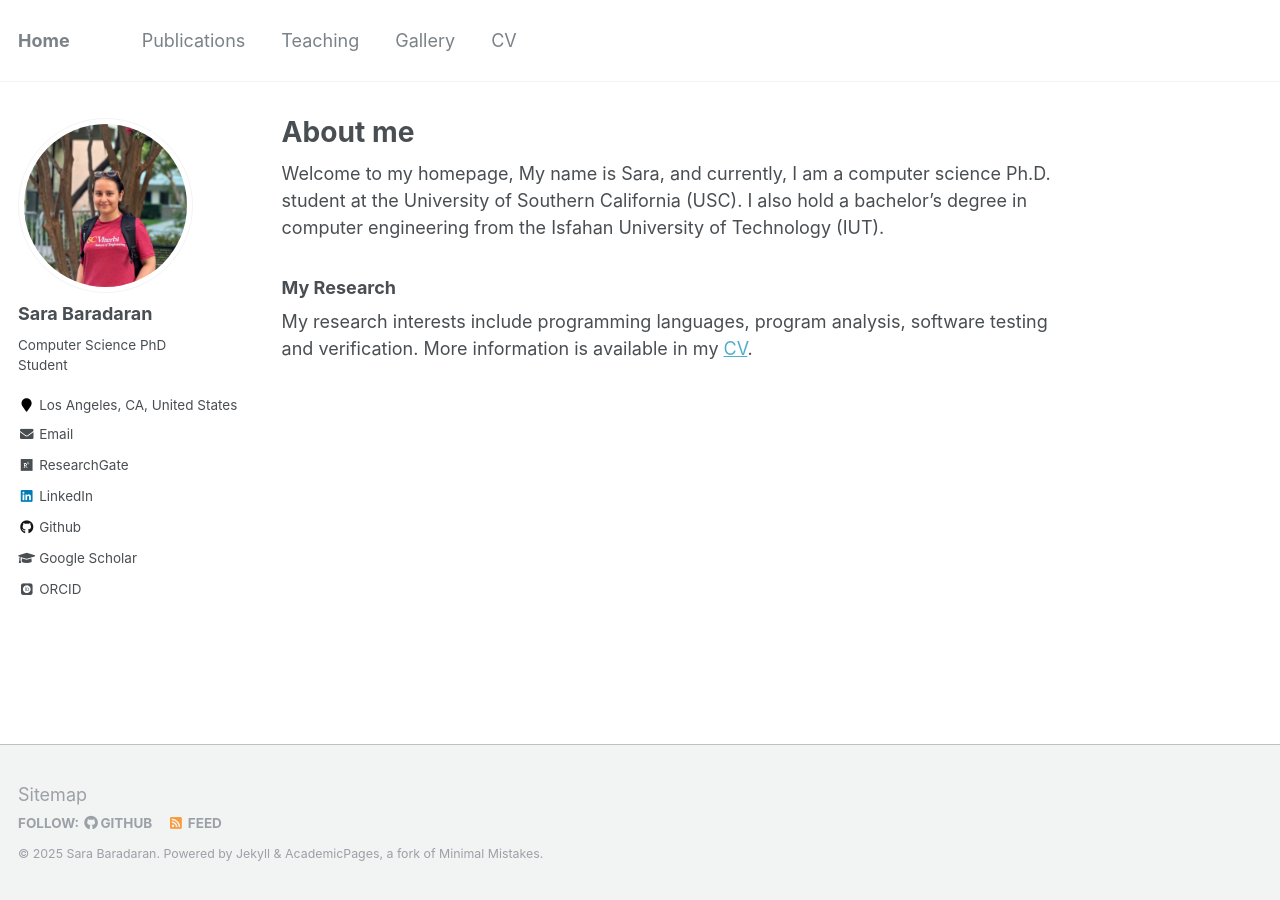
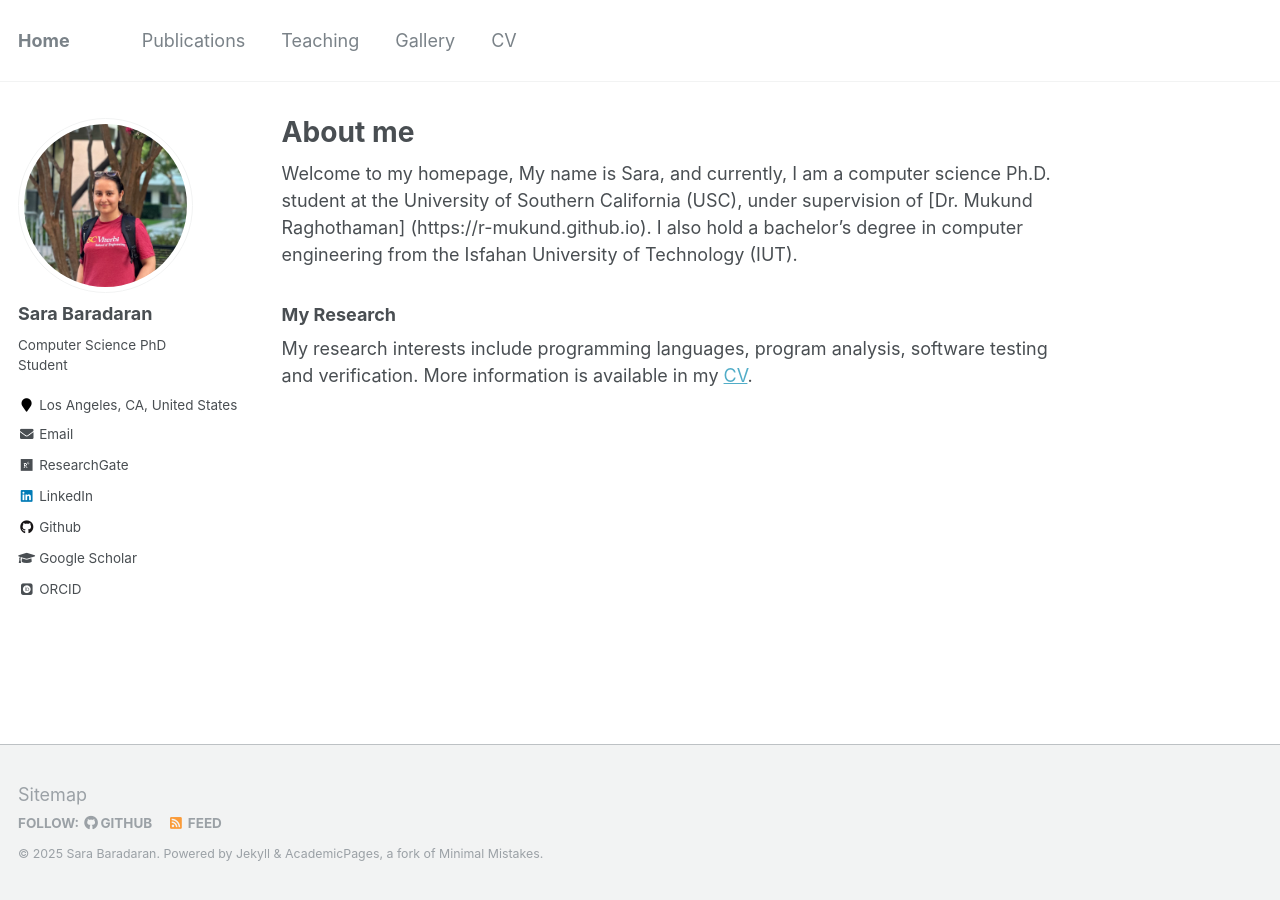
Before and after one commit to SaraBaradaran/SaraBaradaran.github.io, a Jekyll site: the page built from _pages/about.md, in a window 1280 px wide. Built offline with Jekyll 4.4.1, drawn with Linux system fonts in a browser that asks for light colours; some web fonts are replaced.

Commit message:
Update about.md

```diff
--- a/_pages/about.md
+++ b/_pages/about.md
@@ -7,7 +7,7 @@ redirect_from:
   - /about/
   - /about.html
 ---
-Welcome to my homepage, My name is Sara, and currently, I am a computer science Ph.D. student at the University of Southern California (USC). I also hold a bachelor's degree in computer engineering from the Isfahan University of Technology (IUT).
+Welcome to my homepage, My name is Sara, and currently, I am a computer science Ph.D. student at the University of Southern California (USC), under supervision of [Dr. Mukund Raghothaman] (https://r-mukund.github.io). I also hold a bachelor's degree in computer engineering from the Isfahan University of Technology (IUT).
 
 ### My Research
 My research interests include programming languages, program analysis, software testing and verification. More information is available in my [CV](https://sarabaradaran.github.io/cv/).
```
